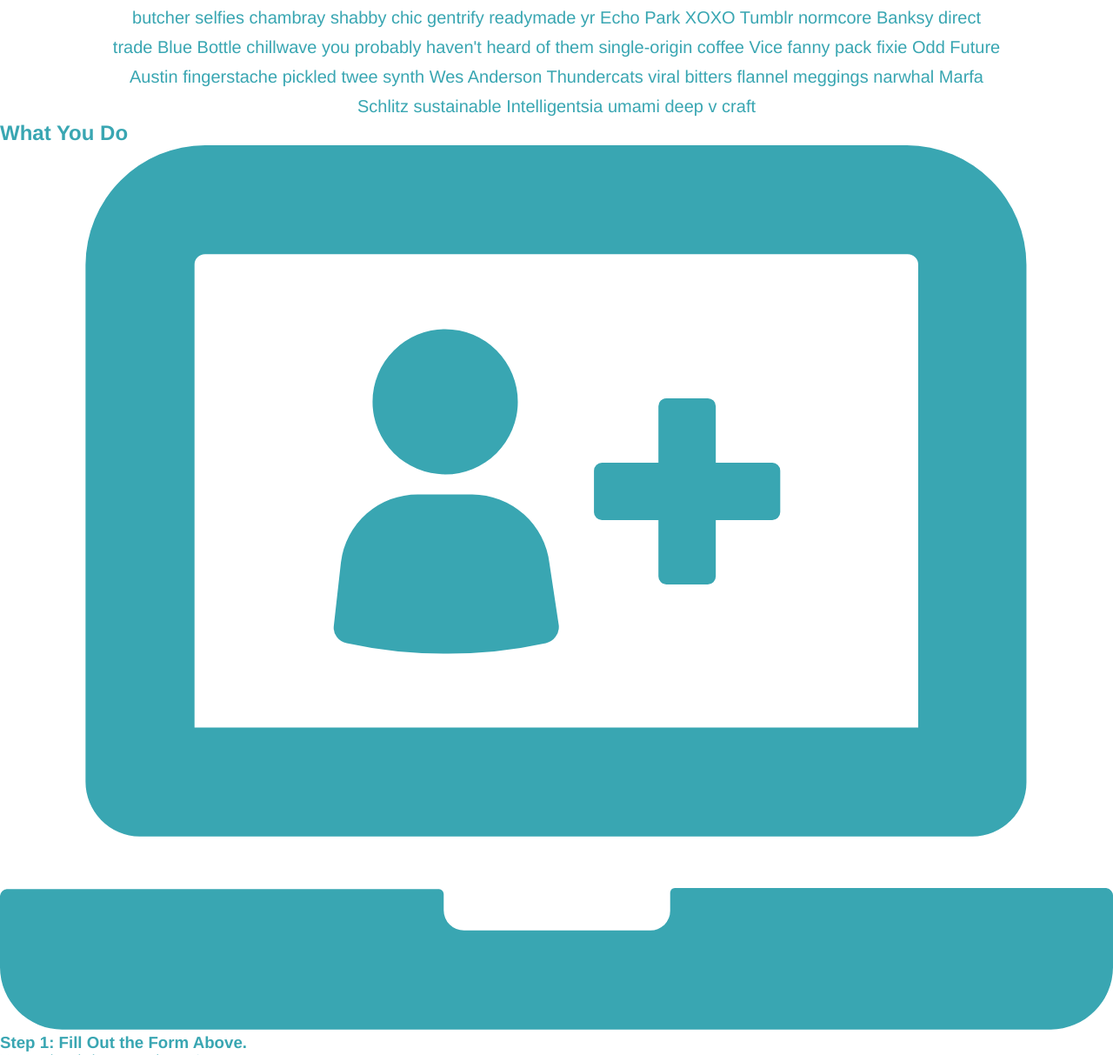
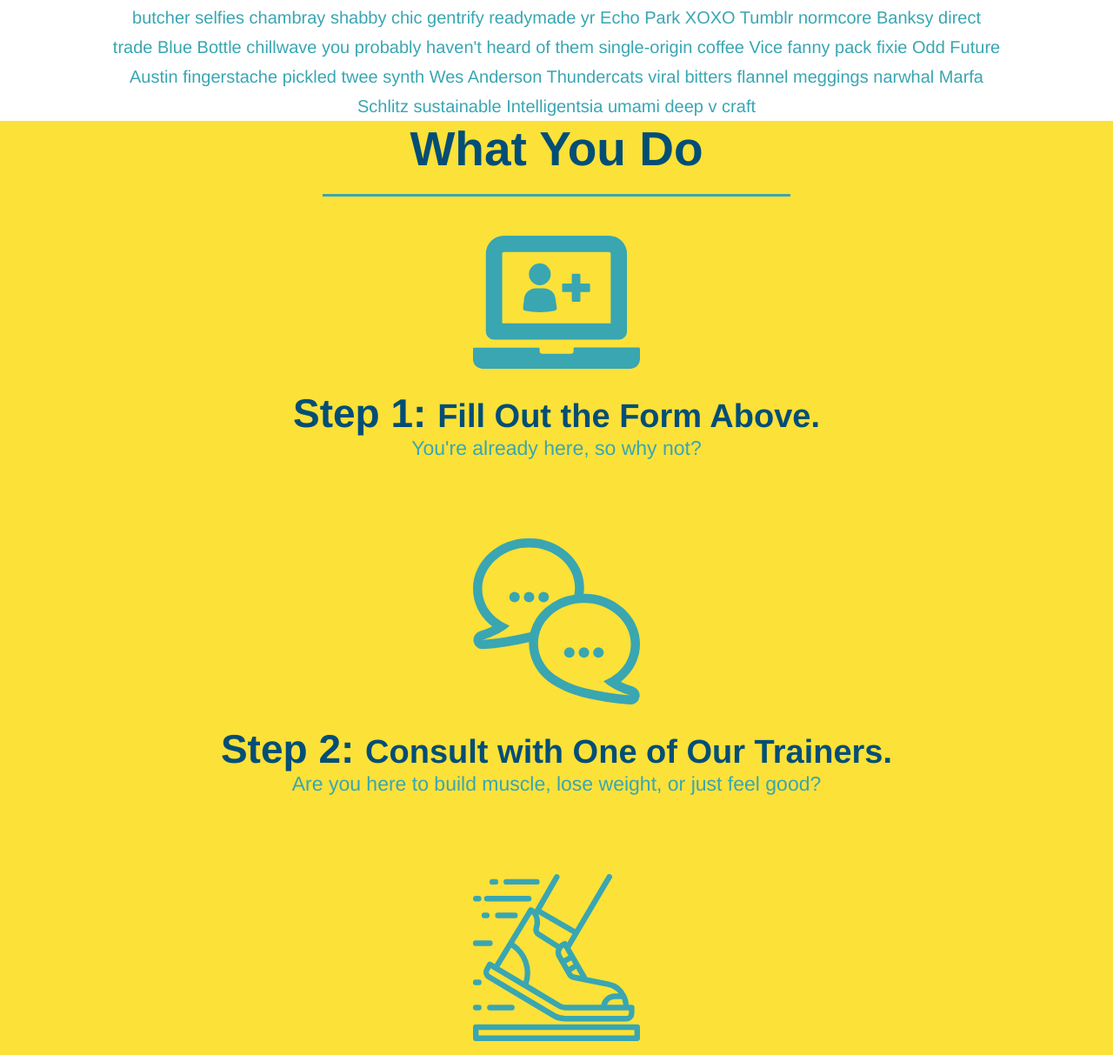
Before and after one commit to ncp9988/run-buddy, a plain HTML site: page index.html in a window 1280 px wide. Shown: the part 801-2014 px from the top of the page at 87% size. Drawn offline with Linux system fonts and the light colour scheme.

Commit message:
style what you do section

```diff
--- a/assets/css/style.css
+++ b/assets/css/style.css
@@ -108,15 +108,7 @@ footer a {
 .intro {
     text-align: center;
   }
-.intro h2 {
-    font-size: 55px;
-    color: #024e76;
-    margin-bottom: 35px;
-    padding: 0 100px 20px 100px;
-    border-bottom: 3px solid;
-    border-color: #fce138;
-    display: inline-block;
-  }
+
 .intro p {
     line-height: 1.7;
     color: #39a6b2;
@@ -124,3 +116,56 @@ footer a {
     font-size: 20px;
     margin: 0 auto;
   }
+.steps {
+    text-align: center;
+    background: #fce138;
+  }
+.steps h2 {
+    font-size: 55px;
+    color: #024e76;
+    margin-bottom: 35px;
+    padding: 0 100px 20px 100px;
+    border-bottom: 3px solid;
+    border-color: #39a6b2;
+  }
+.section-title {
+    font-size: 55px;
+    color: #024e76;
+    margin-bottom: 35px;
+    padding: 0 100px 20px 100px;
+    display: inline-block;
+    border-bottom: 3px solid;
+  }
+
+.primary-border {
+    border-color: #fce138;
+  }
+
+.secondary-border {
+    border-color: #39a6b2;
+  }
+.steps h2 {
+
+}
+.steps div {
+    margin-bottom: 80px;
+  }
+
+.steps img {
+    width: 15%;
+    margin: 10px 0;
+  }
+
+.steps h3 {
+    color: #024e76;
+    font-size: 46px;
+    margin-top: 10px;
+  }
+
+.steps p {
+    color: #39a6b2;
+    font-size: 23px;
+  }
+.steps span {
+    font-size: 38px;
+  }
--- a/index.html
+++ b/index.html
@@ -58,28 +58,28 @@
             </div>
         </section>
         <section id="what-we-do"class="intro">
-            <h2>What We Do</h2>
+            <h2 class="section-title primary-border">What We Do</h2>
             <p>
                 butcher selfies chambray shabby chic gentrify readymade yr Echo Park XOXO Tumblr normcore Banksy direct trade Blue Bottle chillwave you probably haven't heard of them single-origin coffee Vice fanny pack fixie Odd Future Austin fingerstache pickled twee synth Wes Anderson Thundercats viral bitters flannel meggings narwhal Marfa Schlitz sustainable Intelligentsia umami deep v craft
             </p>
         </section>
-        <section id="what-you-do">
-            <h2>What You Do</h2>
+        <section id="what-you-do" class="steps">
+            <h2 class="section-title secondary-border">What You Do</h2>
             <div>
                 <img src="./assets/images/01-04-svgs/step-1.svg" alt="" />
-                <h3>Step 1: Fill Out the Form Above.</h3>
+                <h3>Step 1: <span>Fill Out the Form Above.</span></h3>
                 <p>You're already here, so why not?</p>
               </div>
 
               <div>
                 <img src="./assets/images/01-04-svgs/step-2.svg" alt="" />
-                <h3>Step 2: Consult with One of Our Trainers.</h3>
+                <h3>Step 2: <span>Consult with One of Our Trainers.</span></h3>
                 <p>Are you here to build muscle, lose weight, or just feel good?</p>
               </div>
 
               <div>
                 <img src="./assets/images/01-04-svgs/step-3.svg" alt="" />
-                <h3>Step 3: Get Running.</h3>
+                <h3>Step 3: <span>Get Running.</span></h3>
                 <p>Hit the ground running (literally) once your trainer lays out your plan.</p>
               </div>
 
```
